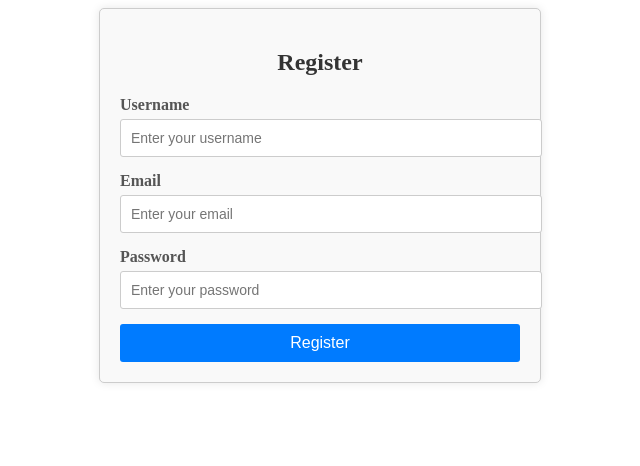
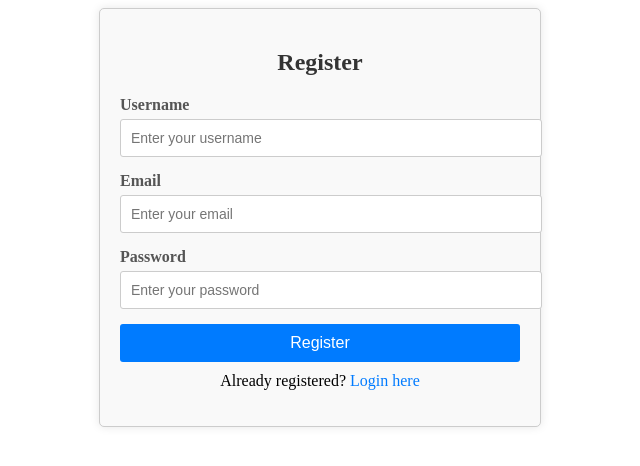
Before and after one commit to Faith-chepkemboi/WEB_APPLICATION, a React (Create React App) app in the folder frontend/: page /register in a window 1280 px wide. Shown: the top 466 px of the page, without its empty margins (320-960 px from the left). Built offline with nearby package versions, Linux system fonts and the light colour scheme.

Commit message:
login link

```diff
--- a/frontend/src/components/RegisterForm.js
+++ b/frontend/src/components/RegisterForm.js
@@ -1,6 +1,7 @@
 import React, { useState } from 'react';
+import { Link } from 'react-router-dom';  // Import Link from react-router-dom
 import axios from 'axios';
-import '../style.css';
+import '../style.css';  // Import your CSS file for styling
 
 const RegisterForm = () => {
     const [formData, setFormData] = useState({
@@ -41,6 +42,9 @@ const RegisterForm = () => {
                 </div>
                 <button type="submit" className="btn">Register</button>
             </form>
+            <p className="login-link">
+                Already registered? <Link to="/login">Login here</Link>
+            </p>
         </div>
     );
 };
--- a/frontend/src/style.css
+++ b/frontend/src/style.css
@@ -112,3 +112,18 @@
 .register-form button.btn:hover {
     background-color: #0056b3;
 }
+/* style.css */
+
+.login-link {
+    text-align: center;
+    margin-top: 10px;
+}
+
+.login-link a {
+    color: #007bff; /* Link color */
+    text-decoration: none; /* Remove underline */
+}
+
+.login-link a:hover {
+    text-decoration: underline; /* Underline on hover */
+}
```
